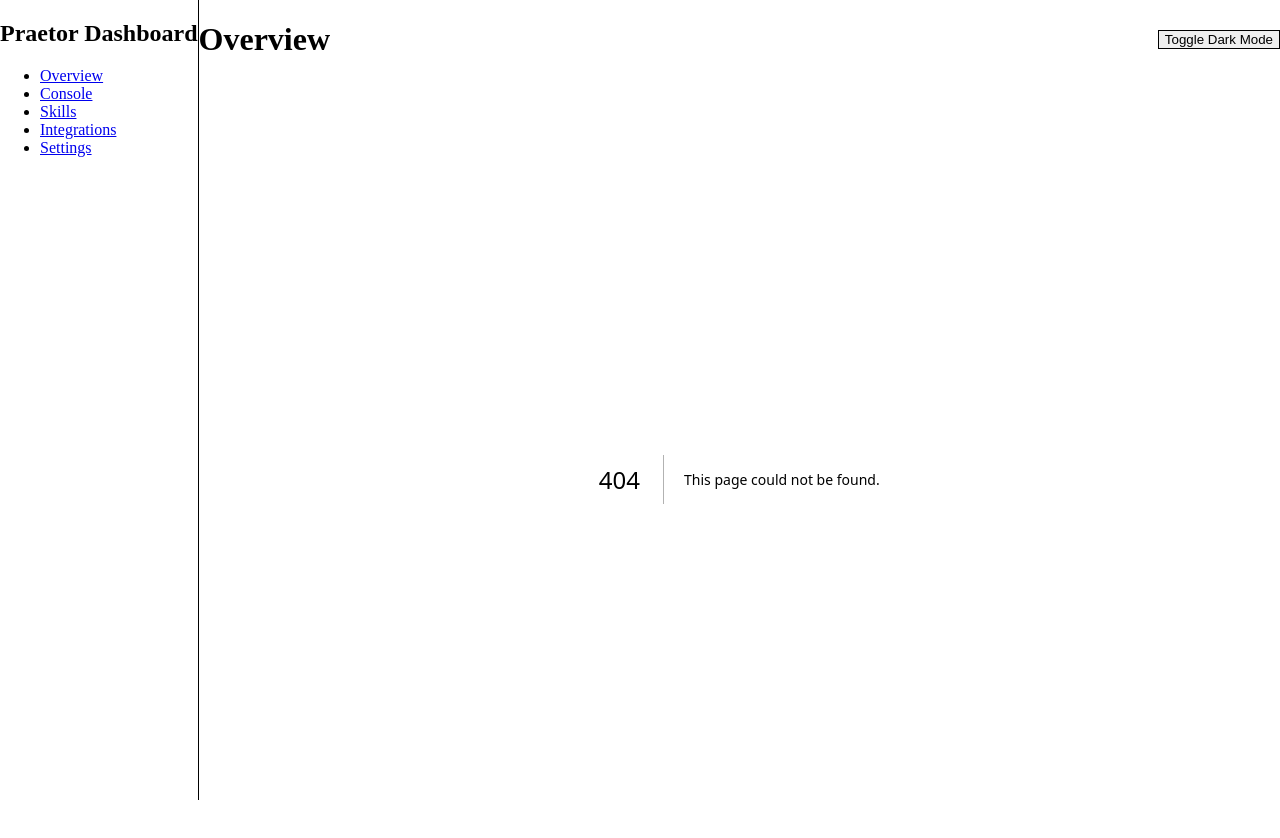
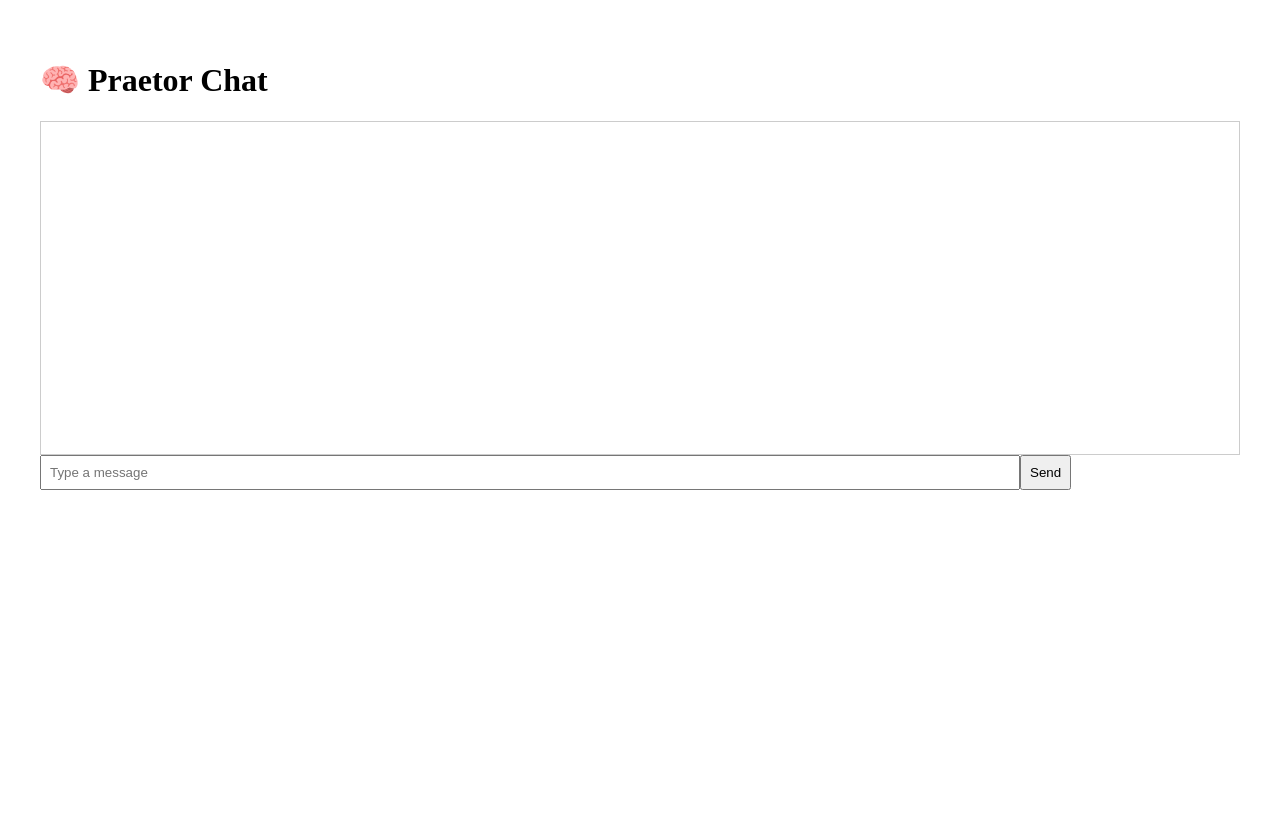
Before and after one commit to menu150/Praetor, a Next.js app in the folder dashboard/: page /chat in a window 1280 px wide. Before the commit this address had no page. Shown: the top 838 px of the page. After the commit the page ends 800 px from the top, so only its background shows below. Built offline with nearby package versions, Linux system fonts and the light colour scheme.

Commit message:
Real-time update: 2025-07-09 22:29:57

```diff
--- /dev/null
+++ b/dashboard/pages/chat.jsx
@@ -0,0 +1,46 @@
+import { useState } from 'react'
+
+export default function Chat() {
+  const [input, setInput] = useState('')
+  const [messages, setMessages] = useState([])
+
+  const sendMessage = async () => {
+    if (!input.trim()) return
+
+    setMessages([...messages, { role: 'user', content: input }])
+    setInput('')
+
+    const res = await fetch('http://localhost:5050/api/praetor/chat', {
+      method: 'POST',
+      headers: {
+        'Content-Type': 'application/json',
+        'Authorization': 'ApiKey your_secure_key_here'
+      },
+      body: JSON.stringify({ message: input })
+    })
+
+    const data = await res.json()
+    setMessages(prev => [...prev, { role: 'assistant', content: data.response?.join('\n') || 'Error' }])
+  }
+
+  return (
+    <div style={{ padding: '2rem' }}>
+      <h1>🧠 Praetor Chat</h1>
+      <div style={{ border: '1px solid #ccc', padding: '1rem', height: '300px', overflowY: 'auto' }}>
+        {messages.map((msg, i) => (
+          <div key={i} style={{ marginBottom: '0.5rem', color: msg.role === 'user' ? 'black' : 'blue' }}>
+            <strong>{msg.role === 'user' ? 'You' : 'Praetor'}:</strong> {msg.content}
+          </div>
+        ))}
+      </div>
+      <input
+        value={input}
+        onChange={e => setInput(e.target.value)}
+        onKeyDown={e => e.key === 'Enter' && sendMessage()}
+        placeholder="Type a message"
+        style={{ width: '80%', padding: '0.5rem' }}
+      />
+      <button onClick={sendMessage} style={{ padding: '0.5rem' }}>Send</button>
+    </div>
+  )
+}
```
Also changed, not shown: 1 other file (tests, documents, lock files or other folders).
